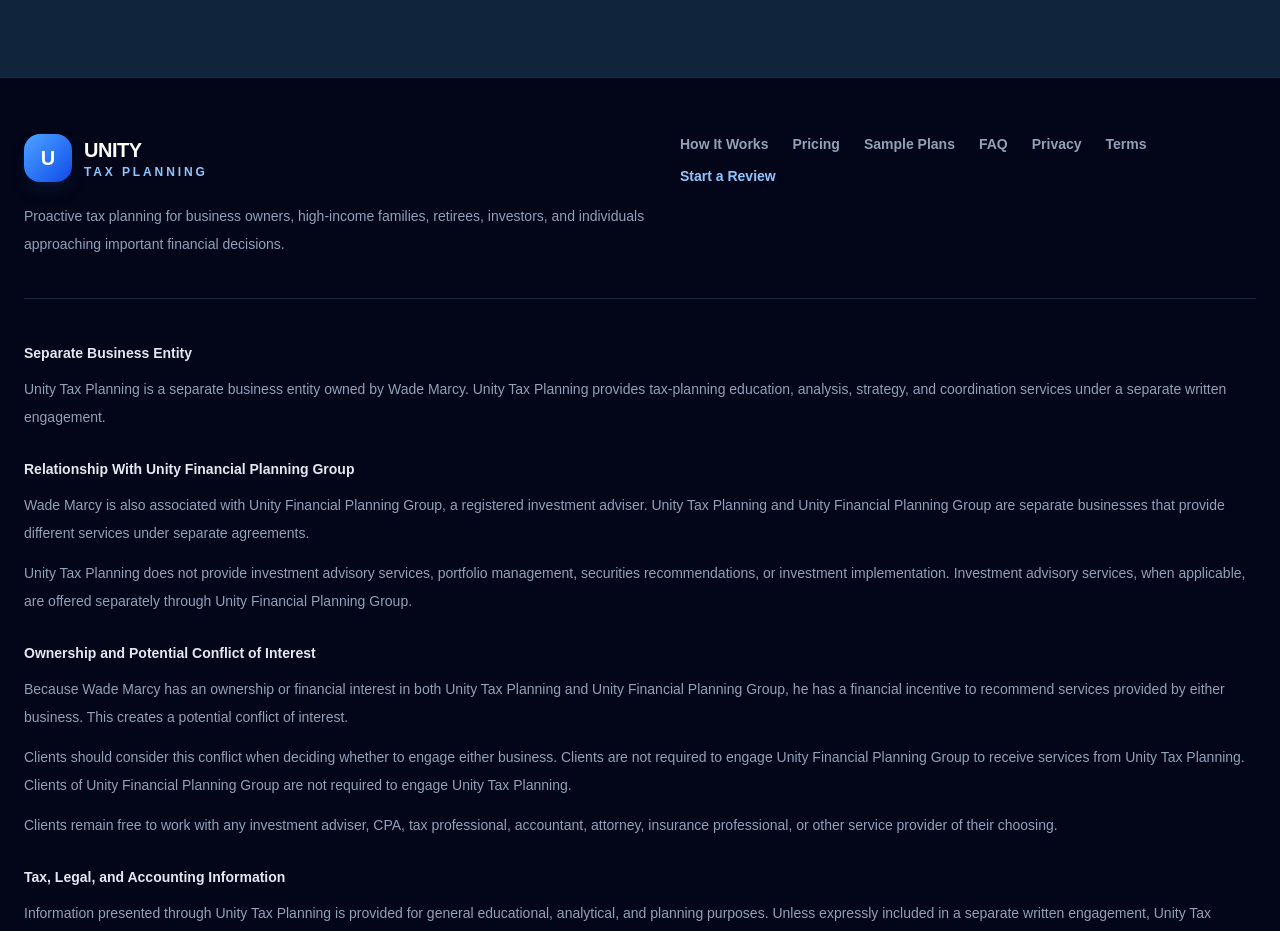
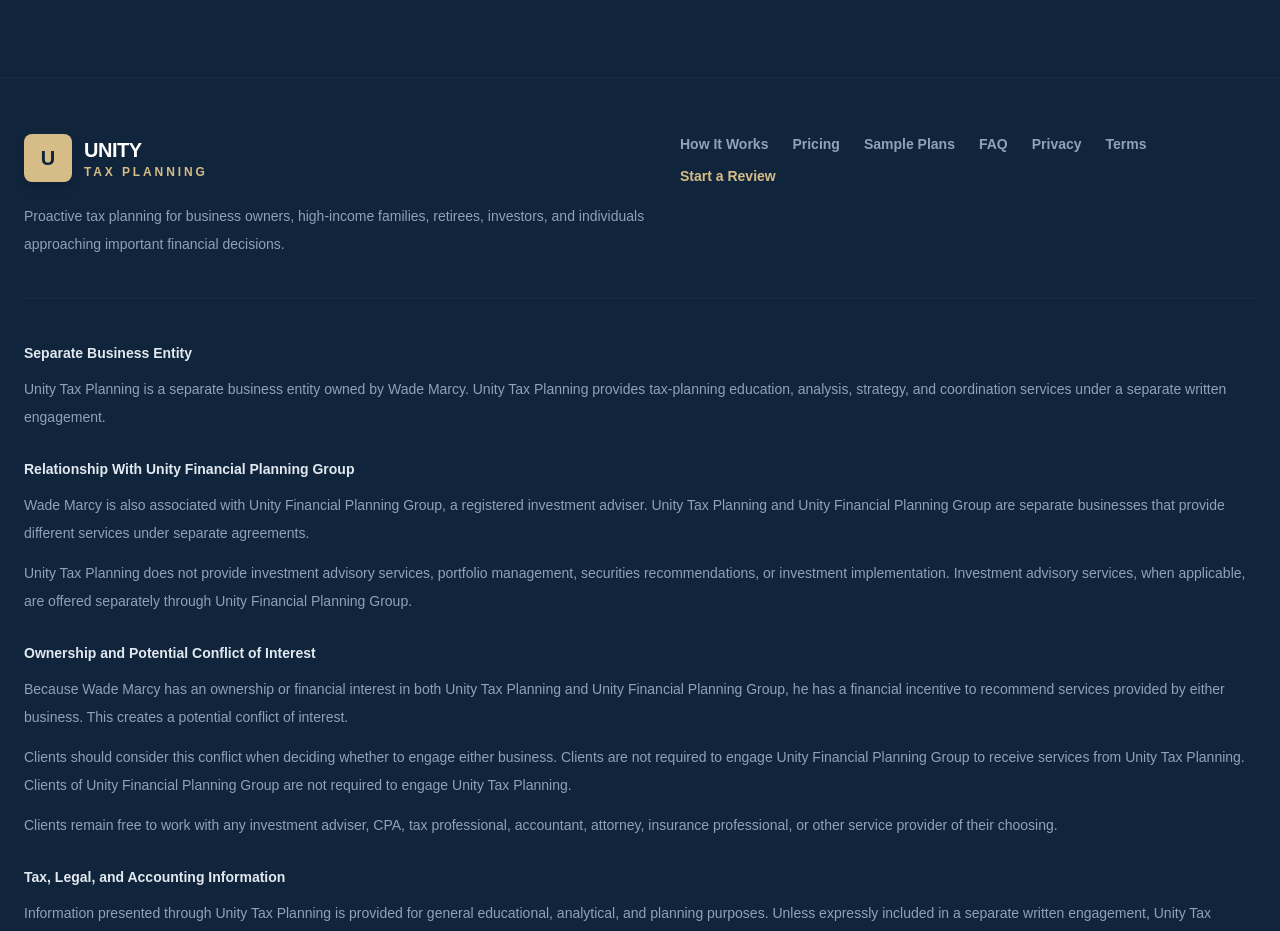
Before and after one commit to wadermarcy-creator/unity-tax-planning, a Next.js app: page / in a window 1280 px wide. Shown: the part 2980-3911 px from the top of the page. Built offline with nearby package versions, Linux system fonts and the light colour scheme; no server answers.

Commit message:
Align shared branding with premium navy and gold redesign; preserve existing routes and disclosures

```diff
--- a/components/DisclosureFooter.tsx
+++ b/components/DisclosureFooter.tsx
@@ -4,13 +4,13 @@ export default function DisclosureFooter() {
   const currentYear = new Date().getFullYear();
 
   return (
-    <footer className="border-t border-slate-800 bg-slate-950 px-4 py-14 text-slate-400 sm:px-6">
+    <footer className="border-t border-slate-800 bg-[#10243b] px-4 py-14 text-slate-400 sm:px-6">
       <div className="mx-auto max-w-7xl">
         <div className="mb-10 grid gap-8 border-b border-slate-800 pb-10 lg:grid-cols-[1fr_auto] lg:items-start">
           <div>
             <Link href="/" className="inline-flex items-center gap-3">
-              <div className="flex h-12 w-12 items-center justify-center rounded-2xl bg-gradient-to-br from-blue-400 to-blue-700 shadow-lg shadow-blue-950/40">
-                <span className="text-xl font-black text-white">U</span>
+              <div className="flex h-12 w-12 items-center justify-center rounded-lg bg-[#d6bc87] shadow-lg shadow-black/10">
+                <span className="text-xl font-black text-[#10243b]">U</span>
               </div>
 
               <div className="leading-tight">
@@ -18,7 +18,7 @@ export default function DisclosureFooter() {
                   UNITY
                 </p>
 
-                <p className="text-xs font-bold uppercase tracking-[0.24em] text-blue-300">
+                <p className="text-xs font-bold uppercase tracking-[0.24em] text-[#d6bc87]">
                   Tax Planning
                 </p>
               </div>
@@ -61,7 +61,7 @@ export default function DisclosureFooter() {
 
             <Link
               href="/tax-opportunity-scan"
-              className="text-blue-300 transition hover:text-blue-200"
+              className="text-[#d6bc87] transition hover:text-white"
             >
               Start a Review
             </Link>
```
